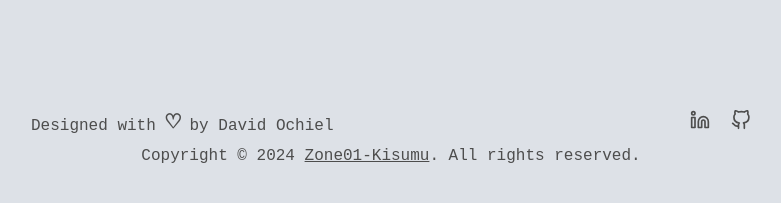
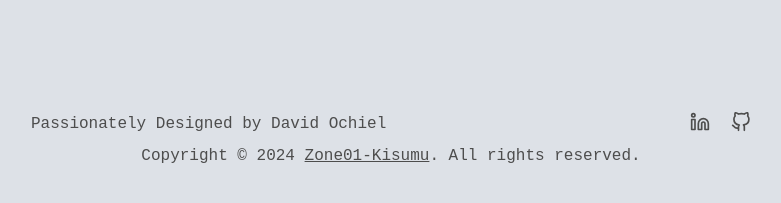
Before and after one commit to nguonodave/sparkbridge, a Django app: template main/templates/main/home.html in a window 1280 px wide. Shown: the part 597-800 px from the top of the page, without its empty margins (249-1030 px from the left). Run offline with Django 3.2, Linux system fonts and the light colour scheme; the template is opened without the code that fills it, so the values that code supplies are empty.

Commit message:
chore(HTML/CSS): remove made with heart from footer

```diff
--- a/main/templates/main/footer.html
+++ b/main/templates/main/footer.html
@@ -1,7 +1,7 @@
 <footer id="footer">
     <div class="top">
         <div class="designed-by">
-            <p>Designed with <span class="heart">♡</span> by David Ochiel</p>
+            <p>Passionately Designed by David Ochiel</p>
         </div>
 
         <div class="social-links">
@@ -28,6 +28,7 @@
     </div>
 
     <div class="copyright">
-        <p>Copyright © <span id="year"></span> <a href="https://www.zone01kisumu.ke/" class="royal-hover" target="_blank">Zone01-Kisumu</a>. All rights reserved.</p>
+        <p>Copyright © <span id="year"></span> <a href="https://www.zone01kisumu.ke/" class="royal-hover"
+                target="_blank">Zone01-Kisumu</a>. All rights reserved.</p>
     </div>
 </footer>
--- a/static/css/style.css
+++ b/static/css/style.css
@@ -622,11 +622,6 @@ footer .top {
     margin-right: 21px;
 }
 
-.heart {
-    font-size: 1.5rem;
-    font-weight: 1000;
-}
-
 svg {
     color: inherit;
     height: 20px;
```
Also changed, not shown: 1 other file.
